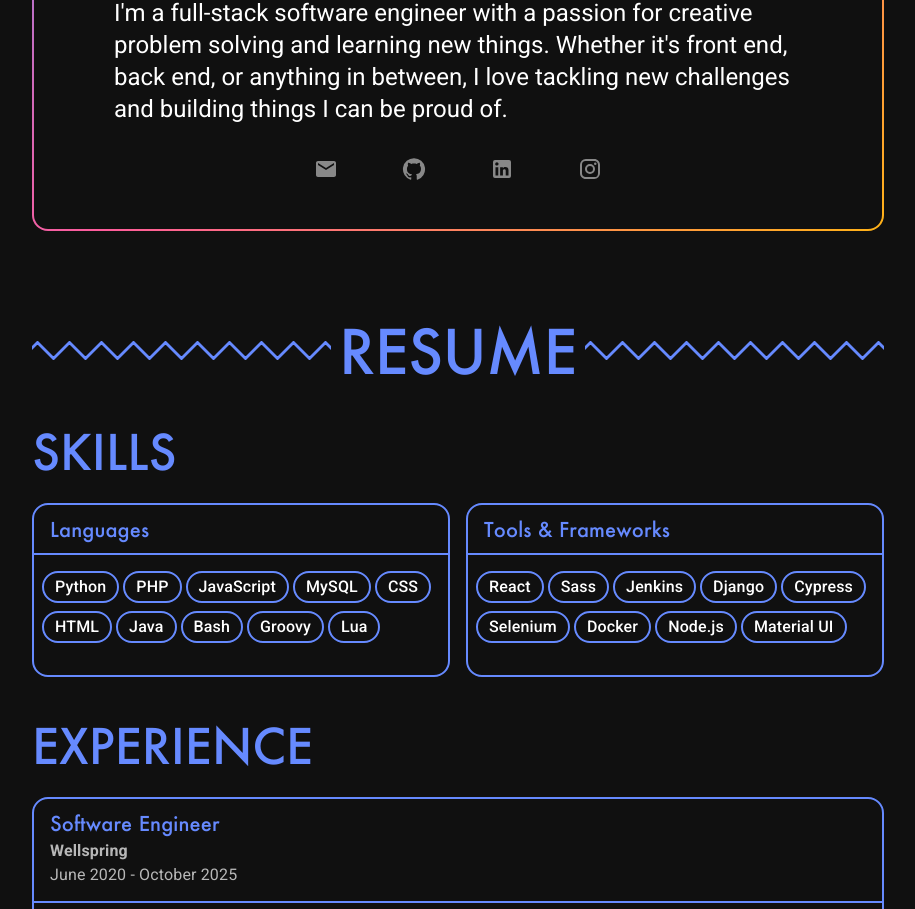
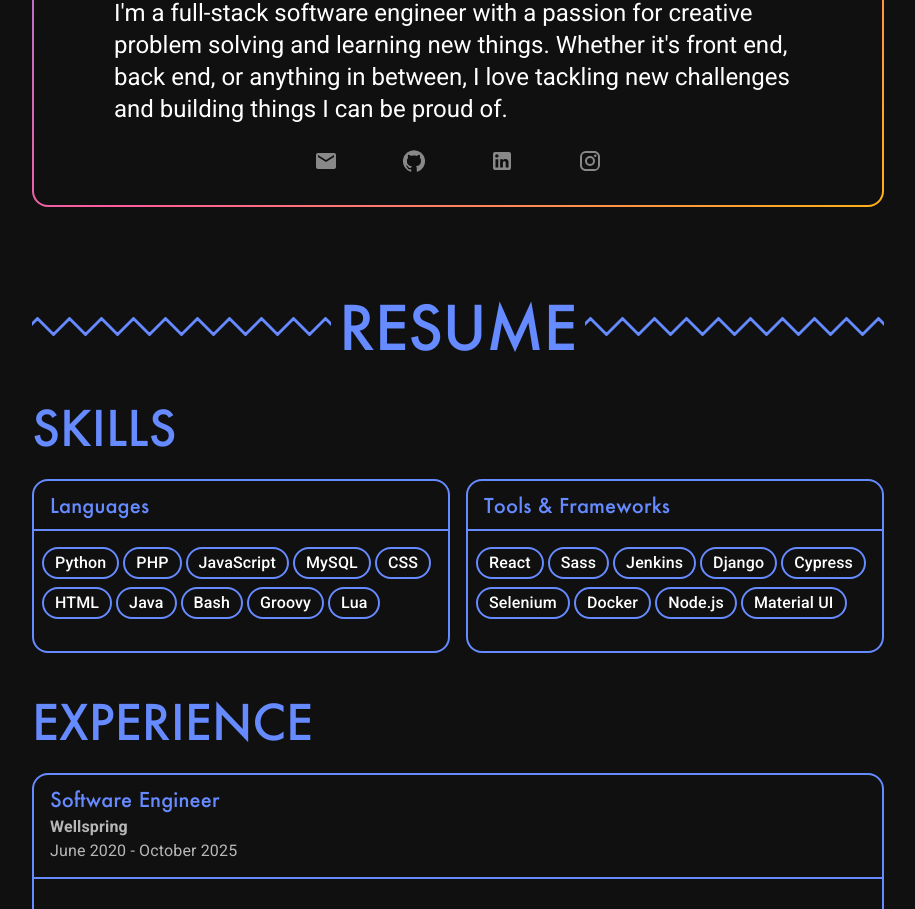
Before and after one commit to connordelacruz/connordelacruz.github.io, a React (Vite) app: page / in a window 1280 px wide. Shown: the part 773-1682 px from the top of the page, without its empty margins (182-1097 px from the left). Built offline with nearby package versions, Linux system fonts and the light colour scheme.

Commit message:
tweak margin around header socials

```diff
--- a/src/components/HeaderSection.jsx
+++ b/src/components/HeaderSection.jsx
@@ -134,10 +134,10 @@ export const AboutSection = () => {
       </Typography>
 
       {/*Social Links*/}
-      {/*TODO: clean this up, figure out styling*/}
       <Box
         sx={{
-          my: 3,
+          mt: 2,
+          mb: 1,
           opacity: 0.5,
         }}
       >
```
